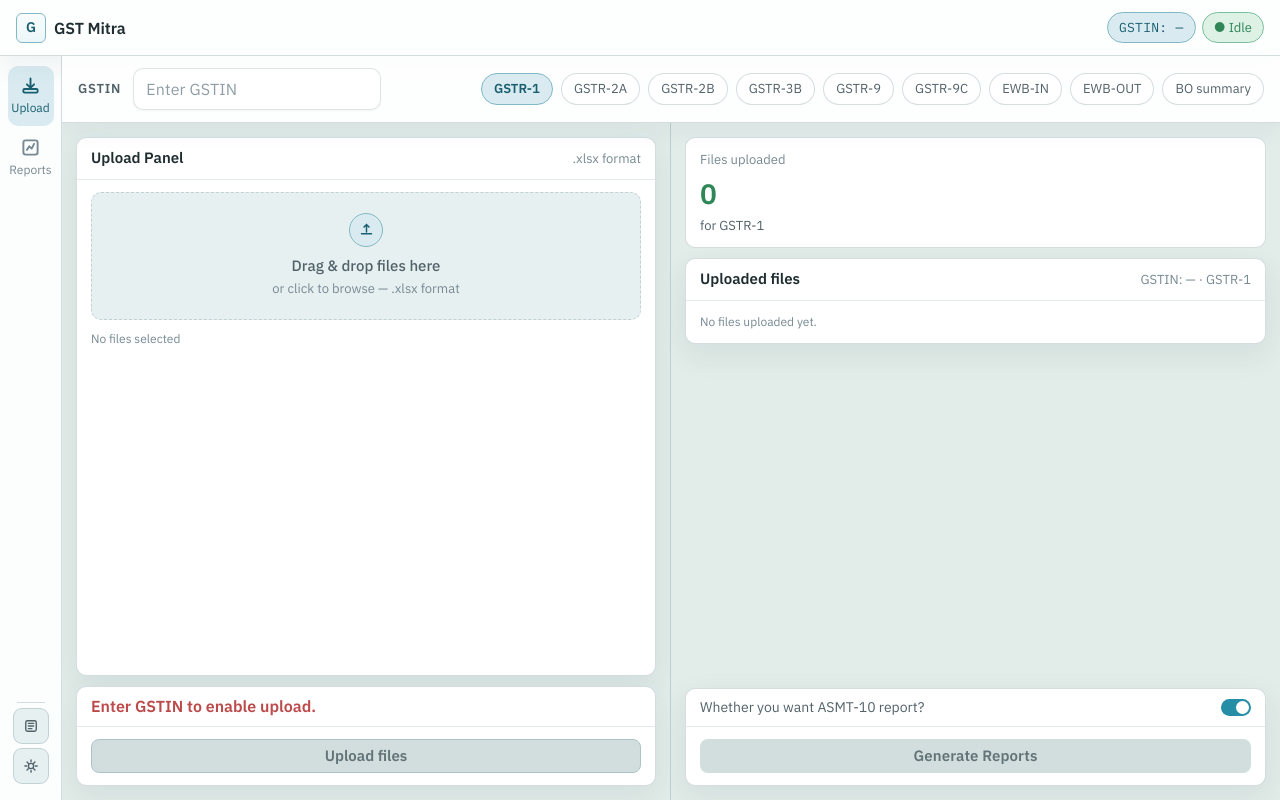
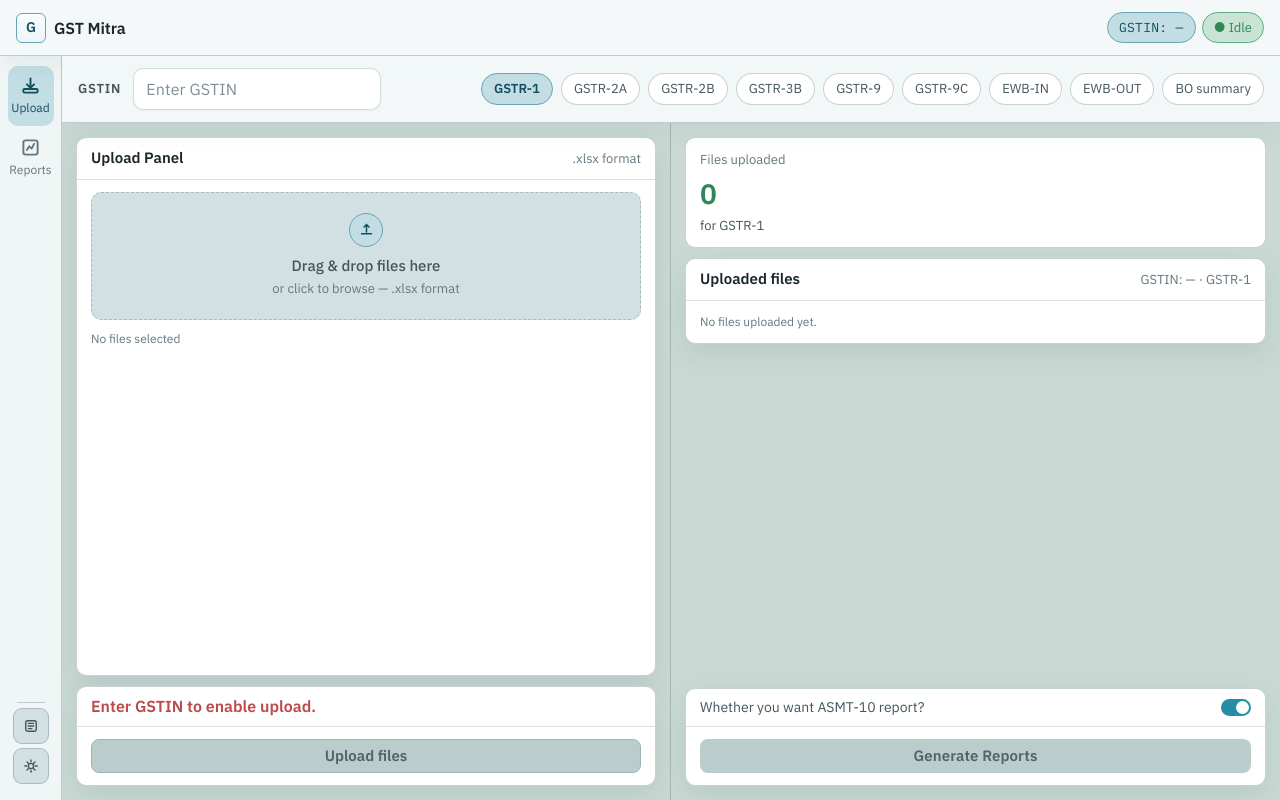
Before and after one commit to ABHINAVPRIYADARSHI/gst-scrutiny-frontend, a React (Create React App) app: page / in a window 1280 px wide. Built offline with nearby package versions, Linux system fonts and the light colour scheme.

Commit message:
UI changes for light/dark theme

```diff
--- a/src/components/Reports.js
+++ b/src/components/Reports.js
@@ -108,6 +108,12 @@
             <span className="card-title">Generated reports</span>
             <span className="card-sub">{gstn ? `GSTIN: ${gstn}` : "GSTIN: -"}</span>
           </div>
+          <div className="reports-head-actions">
+            {gstn.trim() && !openingReports ? (
+              <span className="reports-path-hint">
+                The reports are available at /GST Mitra/{gstn}/reports/
+              </span>
+            ) : null}
             <button
               className="btn-primary reports-open-btn"
               type="button"
@@ -117,6 +123,7 @@
             >
               {openingReports ? "Opening..." : "Open Reports"}
             </button>
+          </div>
         </div>
         <div className="card-body">
           {gstn ? (
--- a/src/components/UploadPanel.js
+++ b/src/components/UploadPanel.js
@@ -216,6 +216,7 @@
                         icon={<DeleteIcon />}
                         size="sm"
                         variant="ghost"
+                        className="file-del-btn"
                         aria-label={`Remove ${file.name}`}
                         onClick={() => {
                           const updated = files.filter((_, i) => i !== idx);
--- a/src/components/UploadedFiles.js
+++ b/src/components/UploadedFiles.js
@@ -82,6 +82,7 @@
                     icon={<DeleteIcon />}
                     size="sm"
                     variant="ghost"
+                    className="file-del-btn"
                     onClick={() => handleDelete(fileName)}
                     aria-label={`Delete ${fileName}`}
                   />
--- a/src/index.css
+++ b/src/index.css
@@ -4,40 +4,40 @@
 
 /* Palette from `UI design final.html` (light + dark) */
 :root {
-  --bg-page: #e2ece9;
+  --bg-page: #cad9d4;
   --bg-surface: #ffffff;
-  --bg-muted: #e7f0f1;
-  --bg-hover: #dce8e9;
-  --border: rgba(49, 88, 96, 0.13);
-  --border-md: rgba(49, 88, 96, 0.2);
-  --text-1: #1f2d31;
-  --text-2: #526269;
-  --text-3: #778992;
+  --bg-muted: #d2e0e3;
+  --bg-hover: #c4d5d8;
+  --border: rgba(49, 88, 96, 0.18);
+  --border-md: rgba(49, 88, 96, 0.27);
+  --text-1: #1b272b;
+  --text-2: #45555c;
+  --text-3: #647780;
 
   --accent: #258ea6;
-  --accent-bg: #d9ebf0;
-  --accent-border: #81b8c5;
-  --accent-text: #195f70;
+  --accent-bg: #c3dde5;
+  --accent-border: #67a5b4;
+  --accent-text: #124f5d;
 
   --success-text: #2f8758;
-  --success-bg: #ddf1e5;
-  --success-border: #79bf9d;
+  --success-bg: #c9e4d4;
+  --success-border: #5eac84;
 
   --warn-text: #9a6b12;
   --warn-bg: #fff3dc;
 
   --danger-text: #bd4a4a;
-  --danger-bg: #f8e3e3;
-  --danger-border: #dfa0a0;
-  --disabled-bg: #d1dedd;
-  --disabled-text: #637479;
-  --disabled-border: #adc4c7;
-  --elev-1: 0 10px 30px rgba(44, 84, 94, 0.09);
-  --elev-2: 0 18px 42px rgba(44, 84, 94, 0.13);
+  --danger-bg: #ebd2d2;
+  --danger-border: #cc8484;
+  --disabled-bg: #bacdcc;
+  --disabled-text: #536368;
+  --disabled-border: #96b6b9;
+  --elev-1: 0 10px 30px rgba(44, 84, 94, 0.11);
+  --elev-2: 0 18px 42px rgba(44, 84, 94, 0.16);
 
   --rail-bg: #ffffff;
-  --rail-active-bg: #d9ebf0;
-  --rail-active-col: #195f70;
+  --rail-active-bg: #c3dde5;
+  --rail-active-col: #124f5d;
   --input-bg: #ffffff;
 
   --gst-bg: var(--bg-page);
@@ -54,41 +54,41 @@
 
 /* Dark mode (class applied on `.shell`) */
 .dark {
-  --bg-page: #090d1a;
-  --bg-surface: #0f1629;
-  --bg-muted: #141c32;
-  --bg-hover: #1a2440;
-  --border: rgba(0, 212, 180, 0.1);
-  --border-md: rgba(0, 212, 180, 0.18);
-  --text-1: #e2f0ff;
-  --text-2: #7a9cc4;
-  --text-3: #3d5a80;
+  --bg-page: #1a2434;
+  --bg-surface: #223046;
+  --bg-muted: #2b3b55;
+  --bg-hover: #364965;
+  --border: rgba(103, 232, 213, 0.12);
+  --border-md: rgba(103, 232, 213, 0.22);
+  --text-1: #e8f3ff;
+  --text-2: #a2bad8;
+  --text-3: #7089aa;
 
   --accent: #00d4b4;
-  --accent-bg: rgba(0, 212, 180, 0.1);
-  --accent-border: rgba(0, 212, 180, 0.35);
+  --accent-bg: rgba(0, 212, 180, 0.14);
+  --accent-border: rgba(103, 232, 213, 0.36);
   --accent-text: #00d4b4;
 
   --success-text: #4ade80;
-  --success-bg: rgba(74, 222, 128, 0.08);
-  --success-border: rgba(74, 222, 128, 0.3);
+  --success-bg: rgba(74, 222, 128, 0.12);
+  --success-border: rgba(74, 222, 128, 0.34);
 
   --warn-text: #fbbf24;
-  --warn-bg: rgba(251, 191, 36, 0.08);
+  --warn-bg: rgba(251, 191, 36, 0.12);
 
   --danger-text: #f87171;
-  --danger-bg: rgba(248, 113, 113, 0.08);
-  --danger-border: rgba(248, 113, 113, 0.3);
-  --disabled-bg: #20304d;
-  --disabled-text: #8ea8c8;
-  --disabled-border: rgba(142, 168, 200, 0.28);
-  --elev-1: 0 14px 34px rgba(0, 0, 0, 0.26);
-  --elev-2: 0 24px 52px rgba(0, 0, 0, 0.34);
+  --danger-bg: rgba(248, 113, 113, 0.12);
+  --danger-border: rgba(248, 113, 113, 0.34);
+  --disabled-bg: #3d536f;
+  --disabled-text: #b3c7de;
+  --disabled-border: rgba(167, 189, 215, 0.3);
+  --elev-1: 0 14px 34px rgba(0, 0, 0, 0.18);
+  --elev-2: 0 24px 52px rgba(0, 0, 0, 0.25);
 
-  --rail-bg: #0b1122;
-  --rail-active-bg: rgba(0, 212, 180, 0.1);
+  --rail-bg: #1d293d;
+  --rail-active-bg: rgba(103, 232, 213, 0.88);
   --rail-active-col: #00d4b4;
-  --input-bg: #141c32;
+  --input-bg: #2b3b55;
 }
 
 html,
@@ -100,9 +100,9 @@
 body {
   margin: 0;
   background:
-    linear-gradient(135deg, rgba(212, 230, 223, 0.97) 0%, rgba(212, 229, 238, 0.94) 50%, rgba(220, 235, 230, 0.97) 100%),
-    radial-gradient(circle at top left, rgba(37, 142, 166, 0.1), transparent 28%),
-    linear-gradient(180deg, rgba(255, 255, 255, 0.2), transparent 34%),
+    linear-gradient(135deg, rgba(186, 207, 198, 0.98) 0%, rgba(188, 208, 220, 0.95) 50%, rgba(196, 214, 206, 0.98) 100%),
+    radial-gradient(circle at top left, rgba(37, 142, 166, 0.14), transparent 28%),
+    linear-gradient(180deg, rgba(255, 255, 255, 0.1), transparent 34%),
     var(--bg-page);
   color: var(--text-1);
   font-family: "IBM Plex Sans", ui-sans-serif, system-ui, -apple-system, "Segoe UI", sans-serif;
@@ -164,7 +164,7 @@
 }
 
 .topbar {
-  background: rgba(255, 255, 255, 0.92);
+  background: rgba(246, 250, 250, 0.95);
   border-bottom: 0.5px solid var(--border-md);
   min-height: 56px;
   padding: 0 16px;
@@ -179,17 +179,17 @@
 }
 
 .dark .topbar {
-  background: rgba(10, 18, 34, 0.94);
-  border-bottom-color: rgba(0, 212, 180, 0.18);
-  box-shadow: 0 12px 28px rgba(0, 0, 0, 0.28);
+  background: rgba(34, 48, 70, 0.94);
+  border-bottom-color: rgba(103, 232, 213, 0.22);
+  box-shadow: 0 12px 28px rgba(0, 0, 0, 0.2);
 }
 
 .app-footer-shell {
-  --footer-bg: rgba(251, 253, 253, 0.92);
-  --footer-border: rgba(49, 88, 96, 0.16);
-  --footer-text: #526268;
-  --footer-muted: #778992;
-  --footer-shadow: 0 -10px 28px rgba(44, 84, 94, 0.1);
+  --footer-bg: rgba(241, 246, 246, 0.95);
+  --footer-border: rgba(49, 88, 96, 0.2);
+  --footer-text: #45555c;
+  --footer-muted: #647780;
+  --footer-shadow: 0 -10px 28px rgba(44, 84, 94, 0.12);
   position: fixed;
   left: 0;
   right: 0;
@@ -199,11 +199,11 @@
 }
 
 .app-footer-shell.dark {
-  --footer-bg: rgba(11, 17, 34, 0.9);
-  --footer-border: rgba(0, 212, 180, 0.18);
-  --footer-text: #a9c2df;
-  --footer-muted: #6f8db2;
-  --footer-shadow: 0 -14px 30px rgba(0, 0, 0, 0.32);
+  --footer-bg: rgba(29, 41, 61, 0.92);
+  --footer-border: rgba(103, 232, 213, 0.22);
+  --footer-text: #b4cae3;
+  --footer-muted: #7d97b7;
+  --footer-shadow: 0 -14px 30px rgba(0, 0, 0, 0.24);
 }
 
 .app-footer-trigger {
@@ -319,13 +319,13 @@
 }
 
 .dark .chip {
-  background: rgba(20, 28, 50, 0.96);
-  border-color: rgba(122, 156, 196, 0.26);
-  color: #b9cde5;
+  background: rgba(43, 59, 85, 0.96);
+  border-color: rgba(149, 175, 207, 0.28);
+  color: #c7d8eb;
 }
 
 .dark .chip:hover {
-  background: rgba(26, 36, 64, 0.98);
+  background: rgba(54, 73, 101, 0.98);
 }
 .chip:hover {
   transform: translateY(-1px);
@@ -339,9 +339,9 @@
 }
 
 .dark .chip.acc {
-  border-color: rgba(0, 212, 180, 0.34);
-  color: #8ff3e1;
-  background: rgba(0, 212, 180, 0.14);
+  border-color: rgba(103, 232, 213, 0.36);
+  color: #9cf6e6;
+  background: rgba(0, 212, 180, 0.18);
 }
 .chip.ok {
   border-color: var(--success-border);
@@ -367,7 +367,7 @@
 
 .rail {
   width: 62px;
-  background: rgba(255, 255, 255, 0.9);
+  background: rgba(243, 248, 248, 0.94);
   border-right: 0.5px solid var(--border-md);
   display: flex;
   flex-direction: column;
@@ -508,7 +508,7 @@
 }
 
 .id-strip {
-  background: rgba(255, 255, 255, 0.92);
+  background: rgba(245, 249, 249, 0.95);
   border-bottom: 0.5px solid var(--border-md);
   padding: 12px 16px;
   display: flex;
@@ -996,6 +996,27 @@
   font-size: 15px;
 }
 
+.file-del-btn {
+  color: var(--danger-text) !important;
+  border-radius: 8px !important;
+}
+
+.file-del-btn:hover,
+.file-del-btn:focus-visible {
+  background: var(--danger-bg) !important;
+  color: var(--danger-text) !important;
+}
+
+.dark .file-del-btn {
+  color: #ff9b9b !important;
+}
+
+.dark .file-del-btn:hover,
+.dark .file-del-btn:focus-visible {
+  background: rgba(248, 113, 113, 0.16) !important;
+  color: #ffd0d0 !important;
+}
+
 .reports-wrap {
   flex: 1;
   overflow-y: auto;
@@ -1035,6 +1056,20 @@
   min-width: 0;
 }
 
+.reports-head-actions {
+  display: flex;
+  align-items: center;
+  gap: 10px;
+  min-width: 0;
+}
+
+.reports-path-hint {
+  font-size: 11px;
+  line-height: 1.35;
+  color: var(--text-3);
+  white-space: nowrap;
+}
+
 .reports-open-btn {
   flex: 0 0 auto;
   min-width: 120px;
@@ -1055,6 +1090,16 @@
 
   .reports-open-btn {
     min-width: 108px;
+  }
+
+  .reports-head-actions {
+    align-items: flex-end;
+    flex-direction: column;
+  }
+
+  .reports-path-hint {
+    white-space: normal;
+    text-align: right;
   }
 }
 
```
Lines whose indentation alone changed are shown as unchanged.
